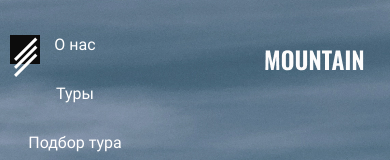
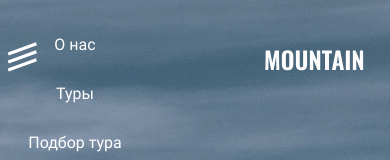
Before and after one commit to twozziey/up08maket, a plain HTML site: page index.html in a window 390 px wide. Both pictures are taken after a click on the element 25 px from the left and 49 px from the top of the page. Shown: the top 160 px of the page. Drawn offline with nearby package versions, Linux system fonts and the light colour scheme.

Commit message:
Add files via upload

```diff
--- a/style.css
+++ b/style.css
@@ -278,7 +278,7 @@ header h1 {
     padding-bottom: 20px;
     border-bottom: 1px solid black;
 }
-.active {
+.kak active {
     background: #0c0c0c;
     color: white;
 }
@@ -545,13 +545,13 @@ header .burger-menu {
       transition: all 0.3s ease;
   }
   .active .burgerline:nth-child(1) {
-    transform: rotate(-45deg) translate(-5px, 6px);
+    transform: rotate(-20deg) translate(-5px, 6px);
 }
 .active .burgerline:nth-child(2) {
-    transform: rotate(-45deg) translate(-5px, 6px);
+    transform: rotate(-20deg) translate(-5px, 6px);
 }
 .active .burgerline:nth-child(3) {
-    transform: rotate(-45deg) translate(-5px, 6px);
+    transform: rotate(-20deg) translate(-5px, 6px);
 }
 @media screen and (max-width: 480px) {
     .hamburger {
```
Also changed, not shown: fonts/Oswald/README.txt, scripts/script.js (line endings or trailing spaces).
